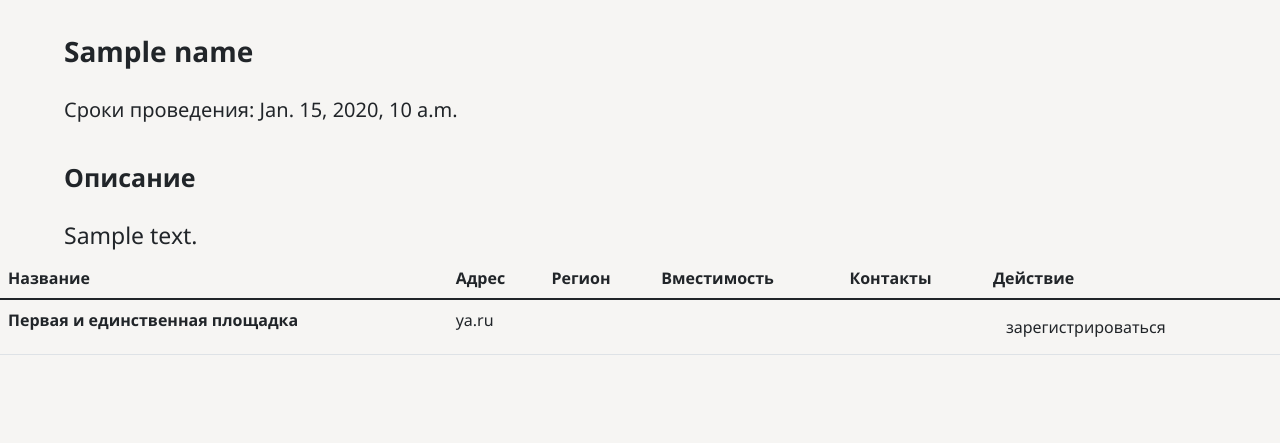
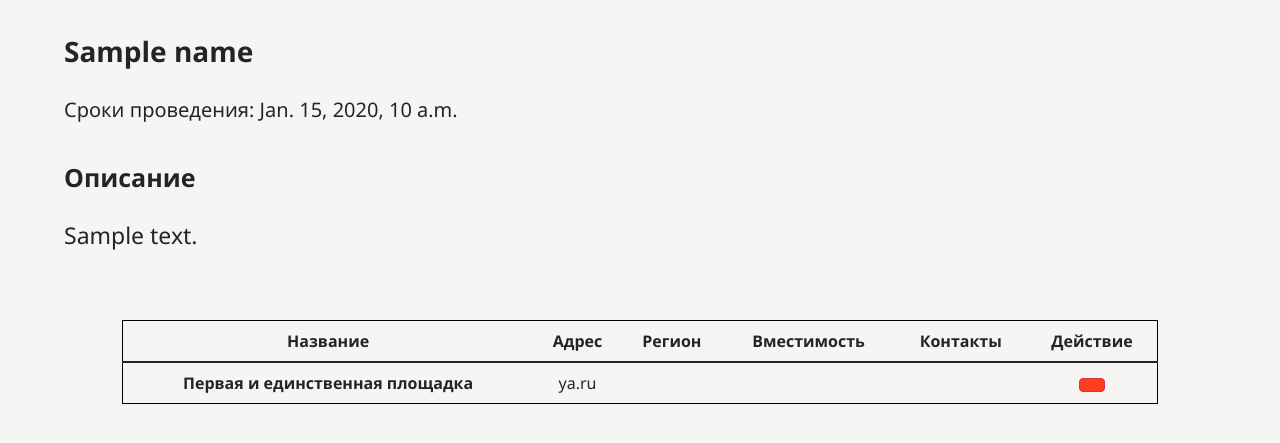
Before and after one commit to hsse-distributed-events-team/distributed-events, a Django app: template distributedEvents/templates/event_handler/event_registration.html in a window 1280 px wide. Shown: the part 63-506 px from the top of the page. Run offline with Django 4.2, Linux system fonts and the light colour scheme; data comes from the database, SQL or seed files in the repository; tables that the repository leaves empty hold one stand-in row (values such as "Sample post"); the template is opened without the code that fills it: values that come from a table or form of the project are taken from there, most other values are stand-ins (such as "Sample title", 1, 10 or a date in 2020); parts of the project's set-up code (start-up, migrations or seed data) failed here and were passed over.

Commit message:
Start adding ajax to event_registrated.html

```diff
--- a/distributedEvents/templates/event_handler/event_registration.html
+++ b/distributedEvents/templates/event_handler/event_registration.html
@@ -3,18 +3,18 @@
 <html lang="en">
 <head>
     <meta charset="UTF-8">
-    <link rel="stylesheet" href="https://cdn.jsdelivr.net/npm/bootstrap@5.1.3/dist/css/bootstrap.min.css" integrity="sha384-1BmE4kWBq78iYhFldvKuhfTAU6auU8tT94WrHftjDbrCEXSU1oBoqyl2QvZ6jIW3" crossorigin="anonymous">
+    <link rel="stylesheet" href="https://cdn.jsdelivr.net/npm/bootstrap@5.1.3/dist/css/bootstrap.min.css"
+          integrity="sha384-1BmE4kWBq78iYhFldvKuhfTAU6auU8tT94WrHftjDbrCEXSU1oBoqyl2QvZ6jIW3" crossorigin="anonymous">
     <link rel="stylesheet" href="{% static 'css/event_handler/all_events.css' %}">
     <title>{{ name }}</title>
 </head>
 <body>
 {% include "layouts/navigation_bar.html" %}
-    <div class = "lots_of_events">
+<div class="lots_of_events">
     <h1 class="handler">{{ name }}</h1>
     <h2 class="current_event_time">Сроки проведения: {{ date }}</h2>
     <h1 class="full_event_description_handler">Описание</h1>
     <h3 class="full_event_description">{{ description }}</h3>
-    </div>
     <div class="table-area">
         <table class="table" id="table">
             <thead>
@@ -48,16 +48,56 @@
                 <td></td>
                 {% endif %}
                 <td>
-                    <form>
-                        <a type="button" class="btn btn-add" href="../">зарегистрироваться
-                        </a>
+                    <button type="button" class="btn btn-danger" data-id="{{ venue.id }}">
+                    </button>
                     {% csrf_token %}
-                    </form>
                 </td>
             </tr>
             {% endfor %}
             </tbody>
         </table>
     </div>
+</div>
+    <script>
+        var table = document.getElementById('table');
+        for(let i = 1; i < table.rows.length; i++) {
+            $(table.rows[i].cells[5]).on('click', (e) => {
+                 $.ajax({
+                     data: {
+                         'participant-id': {{
+                         'id': $(e.target).attr('data-id'),
+                     },
+                     method: "POST",
+                     dataType: 'json',
+                     url: document.URL + "registrate",
+                     success: function (data) {
+                         $("[data-id=" + $(e.target).attr('data-id') + "]").parent().parent().remove();
+                     },
+                     error: function (data) {
+                         alert(response.responseJSON.errors);
+                         console.log(response.responseJSON.errors)
+                     }
+                 });
+                 return false;
+            })
+        }
+        $(function () {
+            $.ajaxSetup({
+                headers: { "X-CSRFToken": getCookie("csrftoken") }
+            });
+        });
+        function getCookie(c_name) {
+            if (document.cookie.length > 0) {
+                c_start = document.cookie.indexOf(c_name + "=");
+                if (c_start != -1) {
+                    c_start = c_start + c_name.length + 1;
+                    c_end = document.cookie.indexOf(";", c_start);
+                    if (c_end == -1) c_end = document.cookie.length;
+                    return unescape(document.cookie.substring(c_start,c_end));
+                }
+            }
+            return "";
+        }
+    </script>
 </body>
 </html>
--- a/event_handler/static/css/event_handler/all_events.css
+++ b/event_handler/static/css/event_handler/all_events.css
@@ -142,3 +142,52 @@ a:hover.event_registration  {
     font-size: 23px;
     text-align: left!important;
 }
+
+
+/*table*/
+.btn.btn-primary {
+    margin-top: 40px;
+    margin-left: 70px;
+    box-shadow: 0 0 0 0.2rem rgb(41, 195, 41);
+    border-color:rgb(41, 195, 41);
+    background-color: rgb(41, 195, 41);
+}
+.btn.btn-primary:active {
+    box-shadow: 0 0 0 0.1rem rgb(101, 228, 101);
+}
+
+.table-area {
+    margin-top: 70px;
+    margin-left: 5%;
+    margin-right: 5%;
+    border-radius: 10px;
+}
+.table {
+    border: 1px solid black;
+    text-align: center!important;
+}
+.btn-danger {
+    background-color: #fc3f1d!important;
+}
+.btn-warning {
+    background-color: #ffd633!important;
+    color: black!important;
+}
+
+
+.form-area {
+    margin-top: 10%!important;
+    margin-left: 33%!important;
+    margin-right: 33%!important;
+}
+
+.btn-add {
+    display: block;
+    margin: 30px auto;
+    width: 200px;
+    height: 45px;
+    border-radius: 10px;
+    color: #ffffff;
+    border-color: rgb(41, 195, 41);
+    background-color: rgb(41, 195, 41);
+}
--- a/event_handler/views.py
+++ b/event_handler/views.py
@@ -6,6 +6,7 @@ from event_handler.forms import Event as EventForm
 from event_handler.models import Event, Stage
 
 from event_handler.db_controller import *
+from creator_handler.db_controller import *
 
 def error404(request):
     """
@@ -134,7 +135,7 @@ def current_event(request, event_id):
 
 def current_event_registration(request, event_id):
     """
-    Страница одного мероприятия
+    Страница регистрации на мероприятие
 
     :param request: объект с деталями запроса
     :type request: :class: 'django.http.HttpRequest'
@@ -166,6 +167,9 @@ def current_event_registration(request, event_id):
         context['description'] = event.description
         context['venues_list'] = get_venues_by_event(event)
         context['stages'] = [get_stages_by_event(context["event_id"])]
+        user = request.user
+        if user.is_authenticated:
+
         return render(request, 'event_handler/event_registration.html', context)
     except ValueError:
         raise Http404
```
Lines whose indentation alone changed are shown as unchanged.
